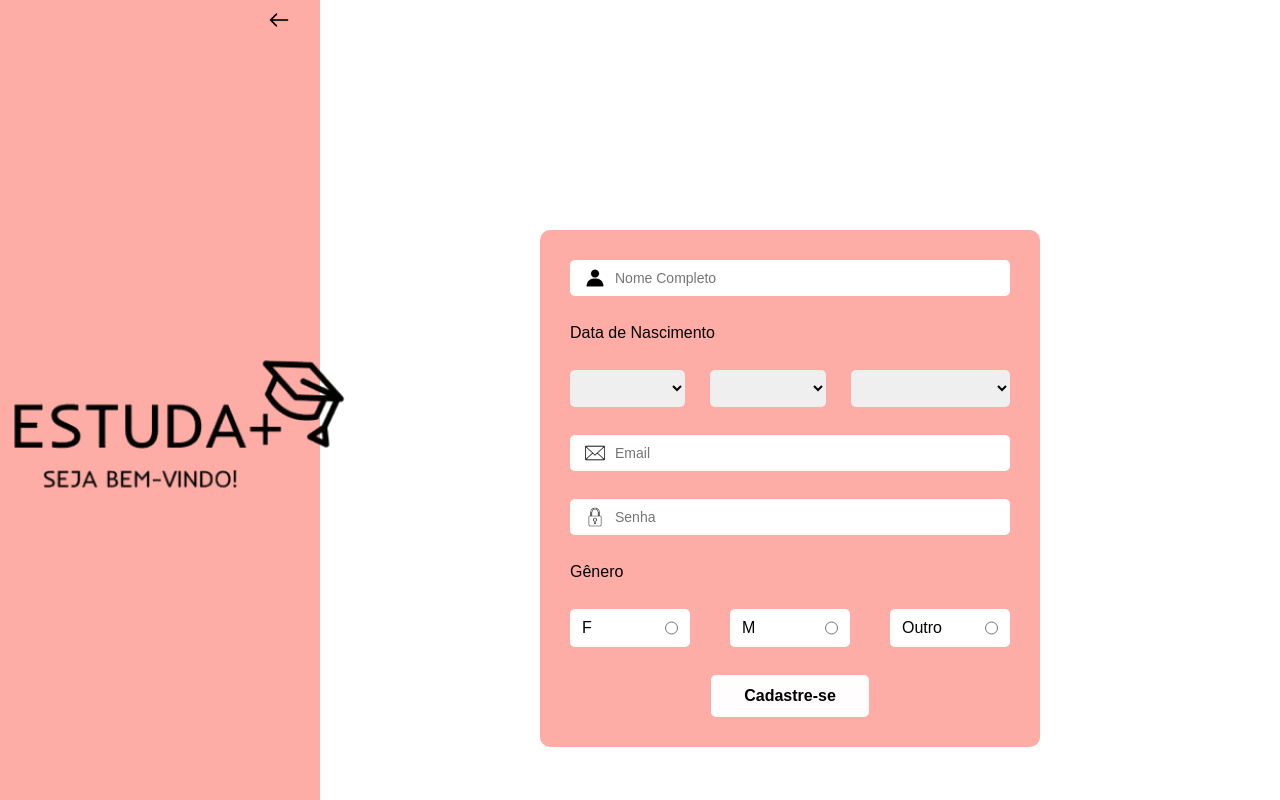
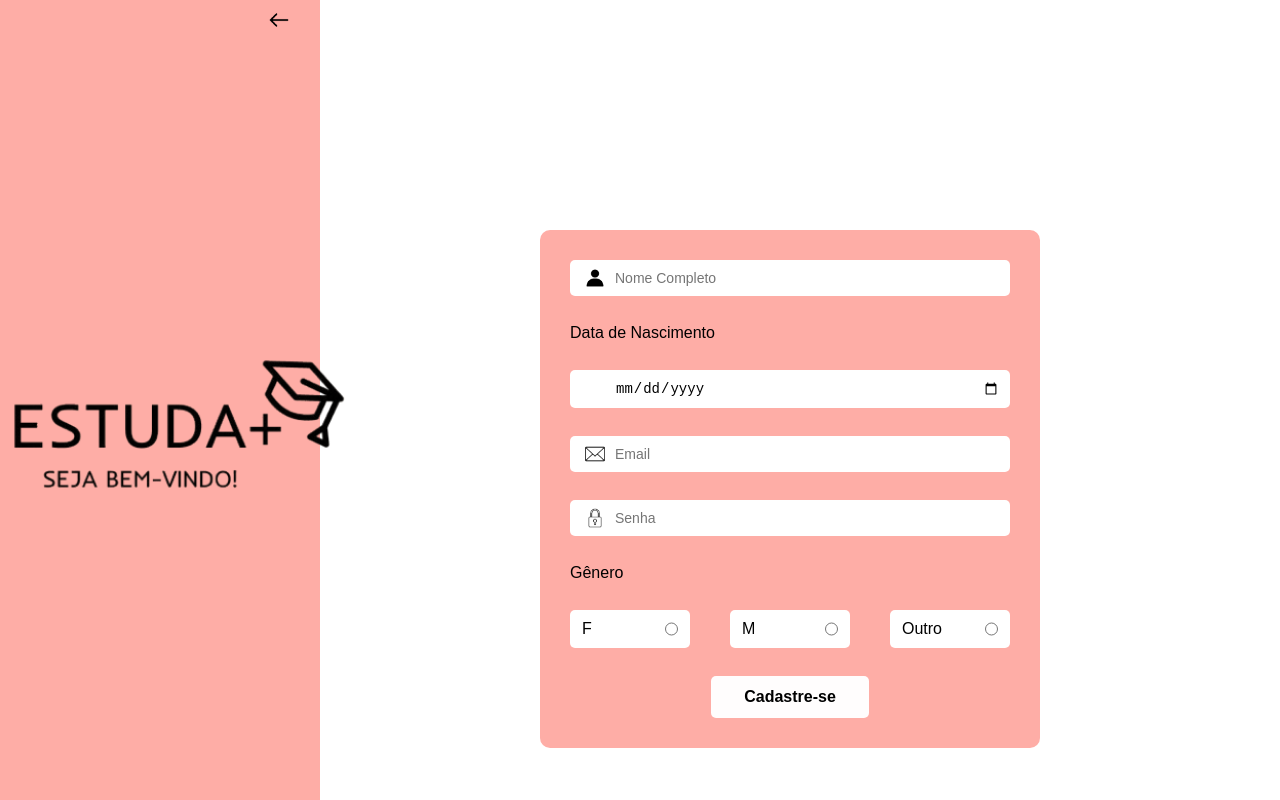
Before and after one commit to emmillykaythe/estuda-mais, a Next.js app: page /cadastro in a window 1280 px wide. Built offline with nearby package versions, Linux system fonts and the light colour scheme.

Commit message:
modificação no campo de data de nascimento, aba lateral em px e mudança de png para svg

```diff
--- a/src/app/cadastro/page.js
+++ b/src/app/cadastro/page.js
@@ -25,9 +25,7 @@ export default function Home() {
 
     <label className={styles.label}>Data de Nascimento</label>
     <div className={styles.campoData}>
-        <select className={styles.opcaoDia}></select>
-        <select className={styles.opcaoMes}></select>
-        <select className={styles.opcaoAno}></select>
+        <input className={styles.input} type="date"></input>
     </div>
 
     <div className={styles.email}>
--- a/src/app/page.js
+++ b/src/app/page.js
@@ -6,7 +6,7 @@ export default function Home() {
   return (
   <div className={styles.page}>
     <div className = {styles.abaLateral} >
-      <Image className ={styles.logo} src="/logo-principal.png" width="350" height="350" alt="Logo" />
+      <Image className ={styles.logo} src="/logo-principal.svg" width="350" height="350" alt="Logo" />
   </div>
     <div className={styles.container}>
       <Image className = {styles.usuario} src="/usuario.png" width="370" height="200" alt="usuario" />
--- a/src/app/principal/page.module.css
+++ b/src/app/principal/page.module.css
@@ -2,7 +2,7 @@
   position: fixed;
   top: 0;
   left: 0;
-  width: 20vw;
+  width: 250px;
   height: 100vh;
   background-color: #FEADA6;
   flex-direction: column;
```
